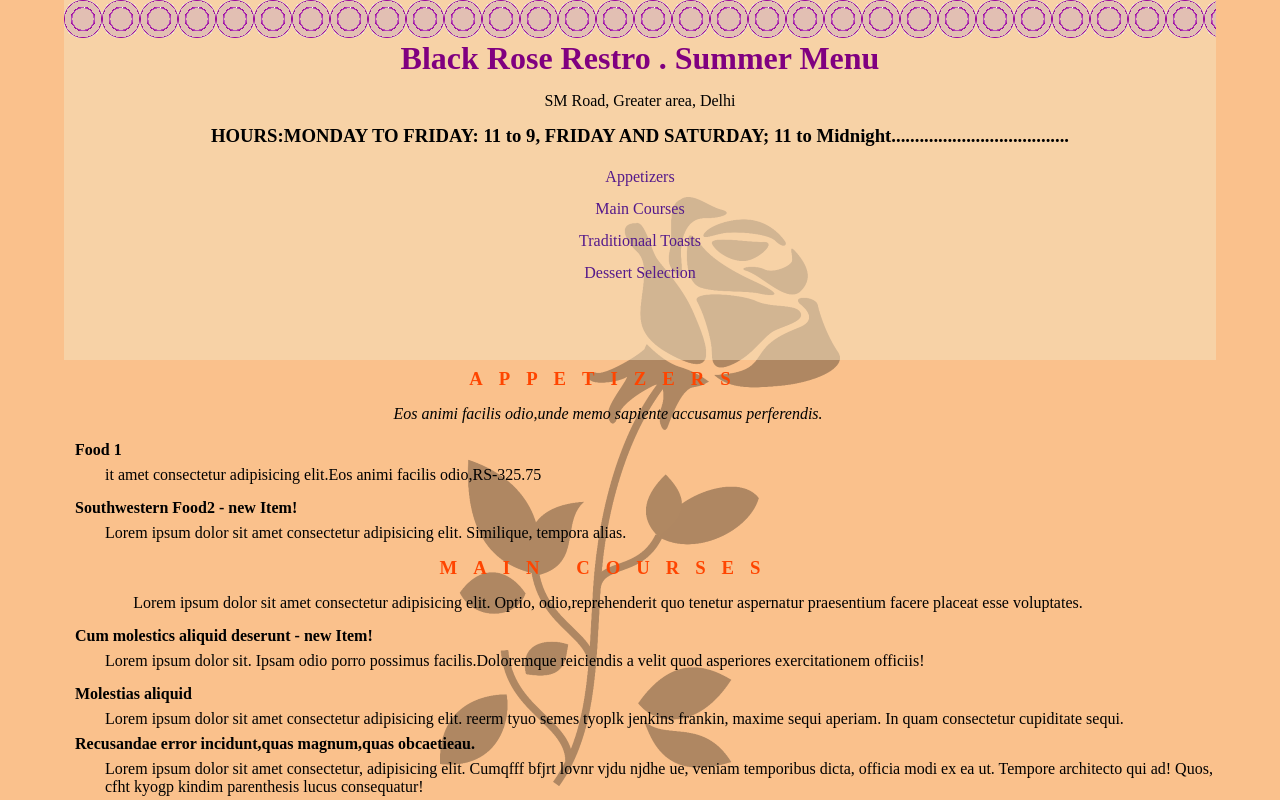
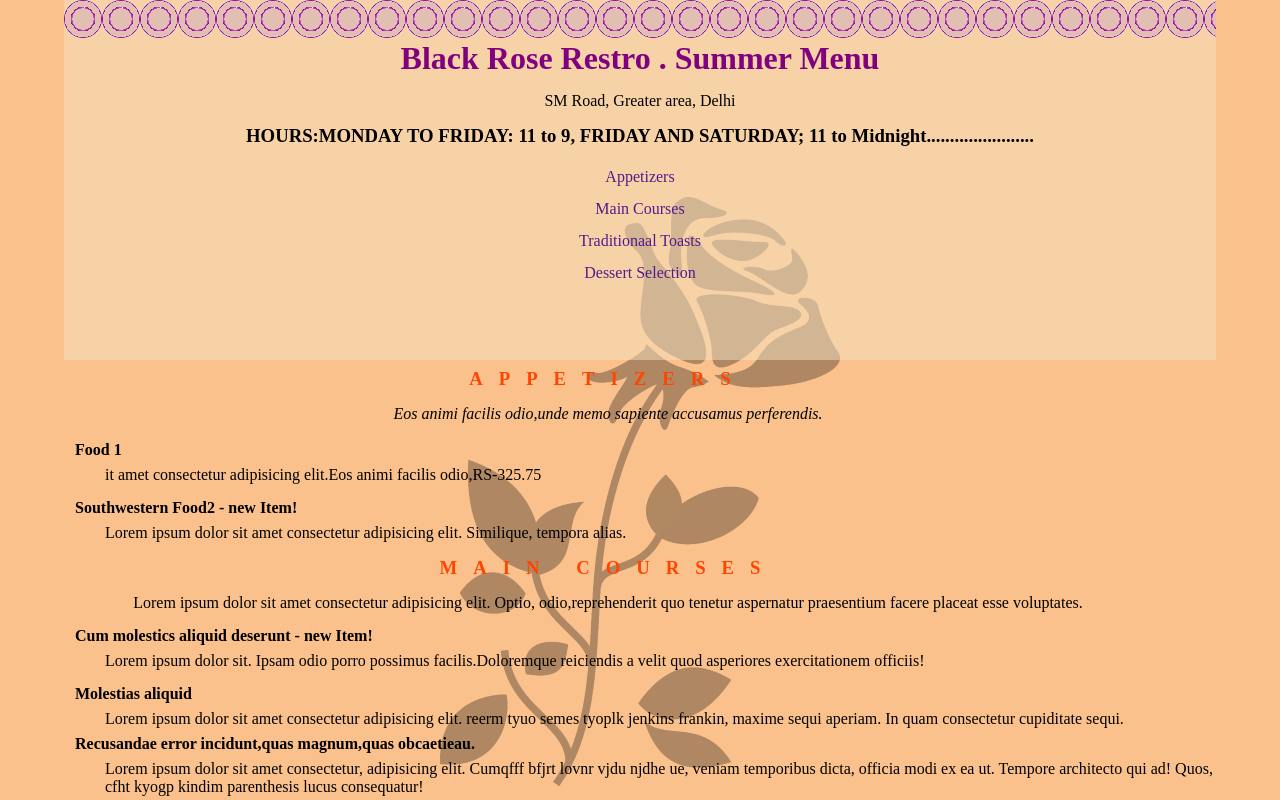
Before and after one commit to NitishKumar525/Assessment---L-B, a plain HTML site: page index.html in a window 1280 px wide. Shown: the top 800 px of the page. Drawn offline with Linux system fonts and the light colour scheme.

Commit message:
Update index.html

```diff
--- a/index.html
+++ b/index.html
@@ -10,7 +10,7 @@
         <h1>Black Rose Restro . Summer Menu</h1>
         <p class="new">SM Road, Greater area, Delhi</p>
         <h3 class="title">
-          HOURS:MONDAY TO FRIDAY: 11 to 9, FRIDAY AND SATURDAY; 11 to Midnight......................................
+          HOURS:MONDAY TO FRIDAY: 11 to 9, FRIDAY AND SATURDAY; 11 to Midnight.......................
         </h3>
 
         <div class="items">
```
